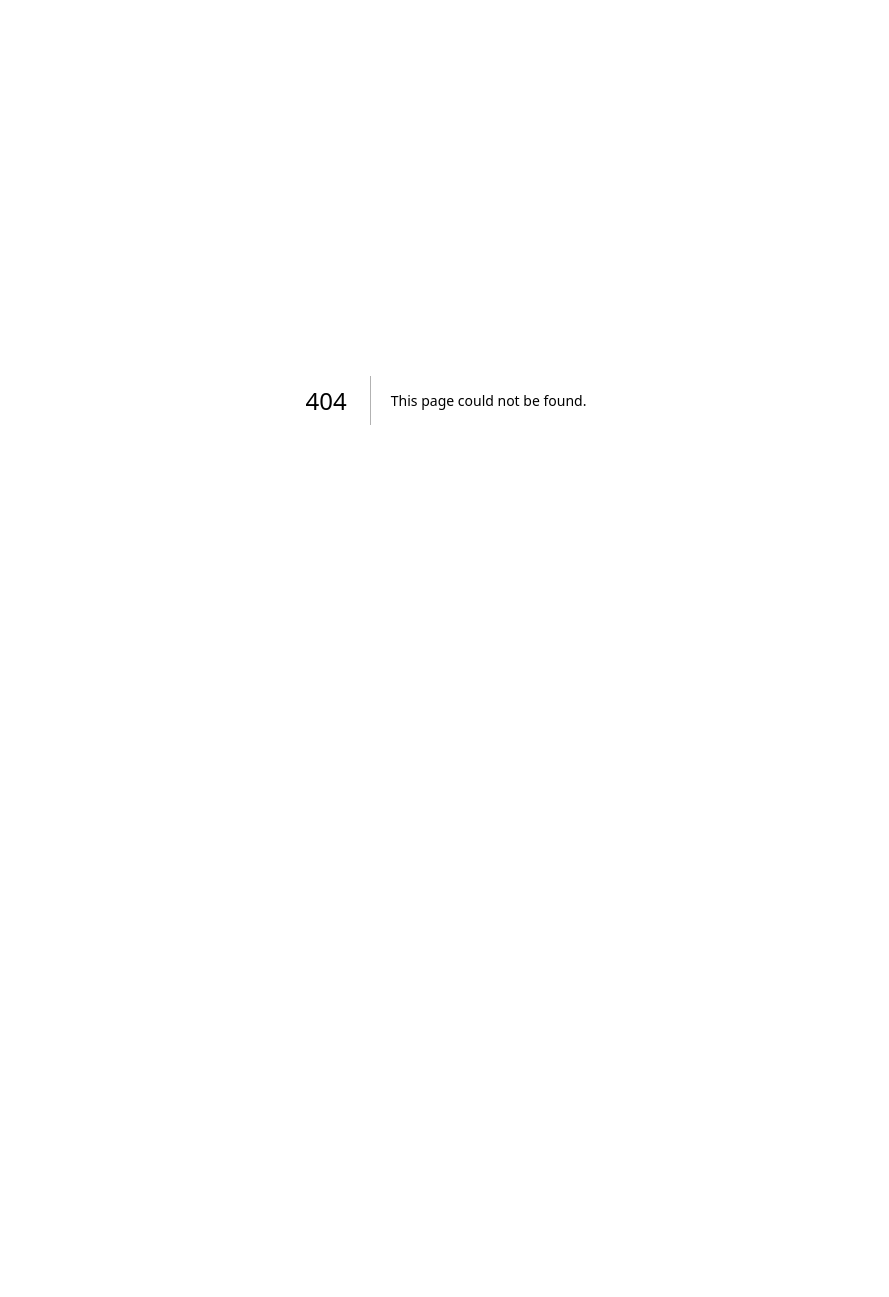
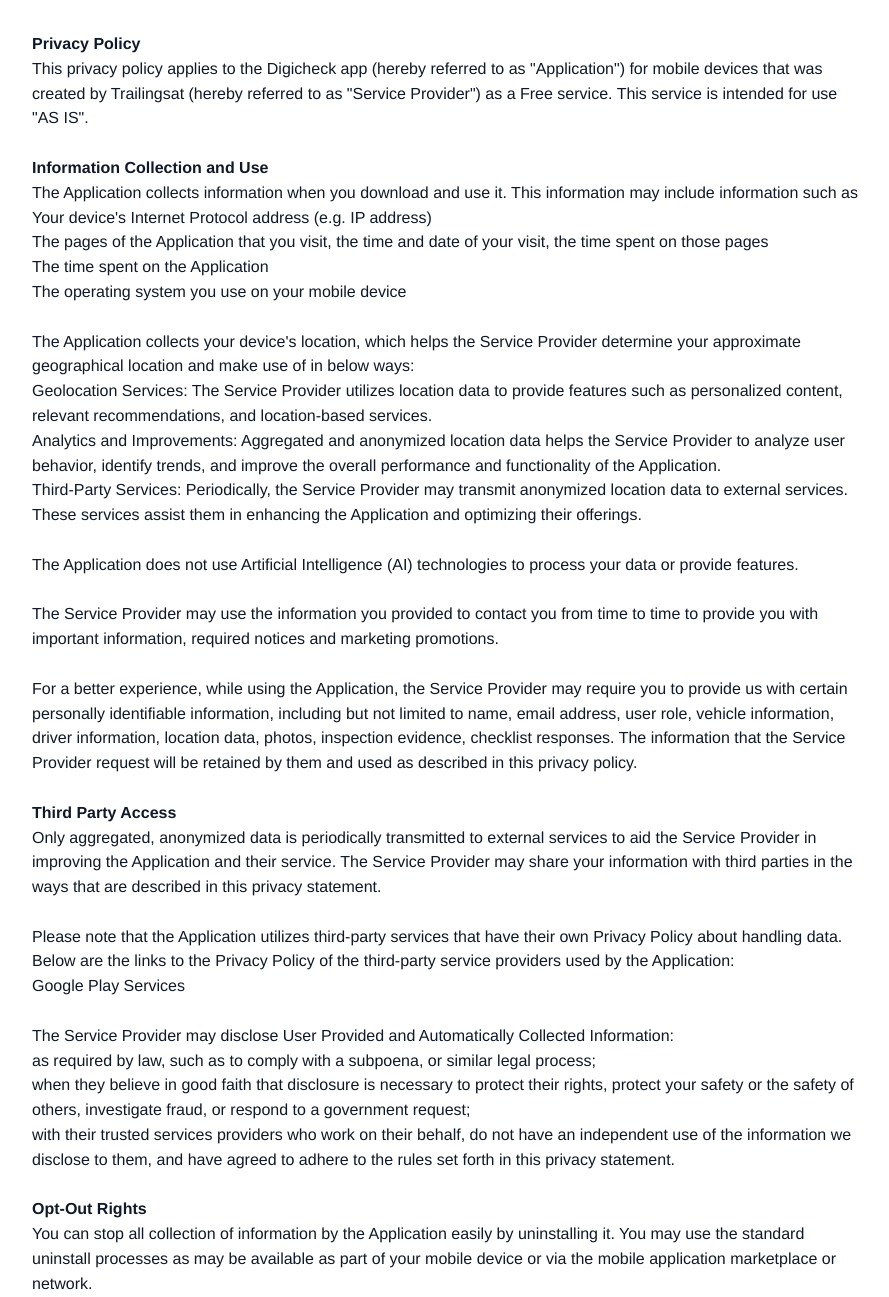
Before and after one commit to AdrianoAbdelnur/checkList, a Next.js app: page /privacy-policy in a window 1280 px wide. Before the commit this address had no page. Shown: the top 1297 px of the page, without its empty margins (194-1083 px from the left). Before the commit the page ends 800 px from the top, so only its background shows below. Built offline with nearby package versions, Linux system fonts and the light colour scheme.

Commit message:
Add privacy policy page

```diff
--- /dev/null
+++ b/app/privacy-policy/page.tsx
@@ -0,0 +1,236 @@
+import type { Metadata } from "next";
+
+export const metadata: Metadata = {
+  title: "Privacy Policy | Digicheck",
+  description: "Privacy Policy for the Digicheck mobile application.",
+};
+
+export default function PrivacyPolicyPage() {
+  return (
+    <main
+      style={{
+        maxWidth: "860px",
+        margin: "0 auto",
+        padding: "32px 16px",
+        fontFamily: "'Helvetica Neue', Helvetica, Arial, sans-serif",
+        lineHeight: 1.55,
+        color: "#111827",
+      }}
+    >
+      <strong>Privacy Policy</strong>
+      <p>
+        This privacy policy applies to the Digicheck app (hereby referred to as
+        &quot;Application&quot;) for mobile devices that was created by Trailingsat
+        (hereby referred to as &quot;Service Provider&quot;) as a Free service. This
+        service is intended for use &quot;AS IS&quot;.
+      </p>
+
+      <br />
+      <strong>Information Collection and Use</strong>
+      <p>
+        The Application collects information when you download and use it. This
+        information may include information such as
+      </p>
+      <ul>
+        <li>Your device&apos;s Internet Protocol address (e.g. IP address)</li>
+        <li>
+          The pages of the Application that you visit, the time and date of your
+          visit, the time spent on those pages
+        </li>
+        <li>The time spent on the Application</li>
+        <li>The operating system you use on your mobile device</li>
+      </ul>
+
+      <br />
+      <div>
+        <p>
+          The Application collects your device&apos;s location, which helps the
+          Service Provider determine your approximate geographical location and
+          make use of in below ways:
+        </p>
+        <ul>
+          <li>
+            Geolocation Services: The Service Provider utilizes location data to
+            provide features such as personalized content, relevant
+            recommendations, and location-based services.
+          </li>
+          <li>
+            Analytics and Improvements: Aggregated and anonymized location data
+            helps the Service Provider to analyze user behavior, identify trends,
+            and improve the overall performance and functionality of the
+            Application.
+          </li>
+          <li>
+            Third-Party Services: Periodically, the Service Provider may transmit
+            anonymized location data to external services. These services assist
+            them in enhancing the Application and optimizing their offerings.
+          </li>
+        </ul>
+      </div>
+
+      <br />
+      <p>
+        The Application does not use Artificial Intelligence (AI) technologies to
+        process your data or provide features.
+      </p>
+
+      <br />
+      <p>
+        The Service Provider may use the information you provided to contact you
+        from time to time to provide you with important information, required
+        notices and marketing promotions.
+      </p>
+
+      <br />
+      <p>
+        For a better experience, while using the Application, the Service
+        Provider may require you to provide us with certain personally
+        identifiable information, including but not limited to name, email
+        address, user role, vehicle information, driver information, location
+        data, photos, inspection evidence, checklist responses. The information
+        that the Service Provider request will be retained by them and used as
+        described in this privacy policy.
+      </p>
+
+      <br />
+      <strong>Third Party Access</strong>
+      <p>
+        Only aggregated, anonymized data is periodically transmitted to external
+        services to aid the Service Provider in improving the Application and
+        their service. The Service Provider may share your information with third
+        parties in the ways that are described in this privacy statement.
+      </p>
+      <div>
+        <br />
+        <p>
+          Please note that the Application utilizes third-party services that have
+          their own Privacy Policy about handling data. Below are the links to
+          the Privacy Policy of the third-party service providers used by the
+          Application:
+        </p>
+        <ul>
+          <li>
+            <a
+              href="https://www.google.com/policies/privacy/"
+              target="_blank"
+              rel="noopener noreferrer"
+            >
+              Google Play Services
+            </a>
+          </li>
+        </ul>
+      </div>
+
+      <br />
+      <p>
+        The Service Provider may disclose User Provided and Automatically
+        Collected Information:
+      </p>
+      <ul>
+        <li>
+          as required by law, such as to comply with a subpoena, or similar legal
+          process;
+        </li>
+        <li>
+          when they believe in good faith that disclosure is necessary to protect
+          their rights, protect your safety or the safety of others, investigate
+          fraud, or respond to a government request;
+        </li>
+        <li>
+          with their trusted services providers who work on their behalf, do not
+          have an independent use of the information we disclose to them, and
+          have agreed to adhere to the rules set forth in this privacy statement.
+        </li>
+      </ul>
+
+      <br />
+      <strong>Opt-Out Rights</strong>
+      <p>
+        You can stop all collection of information by the Application easily by
+        uninstalling it. You may use the standard uninstall processes as may be
+        available as part of your mobile device or via the mobile application
+        marketplace or network.
+      </p>
+
+      <br />
+      <strong>Data Retention Policy</strong>
+      <p>
+        The Service Provider will retain User Provided data for as long as you
+        use the Application and for a reasonable time thereafter. If you&apos;d like
+        them to delete User Provided Data that you have provided via the
+        Application, please contact them at adrianoabdelnur08@gmail.com and they
+        will respond in a reasonable time.
+      </p>
+
+      <br />
+      <strong>Children</strong>
+      <p>
+        The Service Provider does not use the Application to knowingly solicit
+        data from or market to children under the age of 13.
+      </p>
+      <div>
+        <br />
+        <p>
+          The Application does not address anyone under the age of 13. The
+          Service Provider does not knowingly collect personally identifiable
+          information from children under 13 years of age. In the case the
+          Service Provider discover that a child under 13 has provided personal
+          information, the Service Provider will immediately delete this from
+          their servers. If you are a parent or guardian and you are aware that
+          your child has provided us with personal information, please contact the
+          Service Provider (adrianoabdelnur08@gmail.com) so that they will be
+          able to take the necessary actions.
+        </p>
+      </div>
+
+      <br />
+      <strong>Security</strong>
+      <p>
+        The Service Provider is concerned about safeguarding the confidentiality
+        of your information. The Service Provider provides physical, electronic,
+        and procedural safeguards to protect information the Service Provider
+        processes and maintains.
+      </p>
+
+      <br />
+      <strong>Changes</strong>
+      <p>
+        This Privacy Policy may be updated from time to time for any reason. The
+        Service Provider will notify you of any changes to the Privacy Policy by
+        updating this page with the new Privacy Policy. You are advised to consult
+        this Privacy Policy regularly for any changes, as continued use is deemed
+        approval of all changes.
+      </p>
+
+      <br />
+      <p>This privacy policy is effective as of 2026-05-10</p>
+
+      <br />
+      <strong>Your Consent</strong>
+      <p>
+        By using the Application, you are consenting to the processing of your
+        information as set forth in this Privacy Policy now and as amended by us.
+      </p>
+
+      <br />
+      <strong>Contact Us</strong>
+      <p>
+        If you have any questions regarding privacy while using the Application,
+        or have questions about the practices, please contact the Service
+        Provider via email at adrianoabdelnur08@gmail.com.
+      </p>
+
+      <hr />
+      <p>
+        This privacy policy page was generated by{" "}
+        <a
+          href="https://app-privacy-policy-generator.nisrulz.com/"
+          target="_blank"
+          rel="noopener noreferrer"
+        >
+          App Privacy Policy Generator
+        </a>
+      </p>
+    </main>
+  );
+}
```
